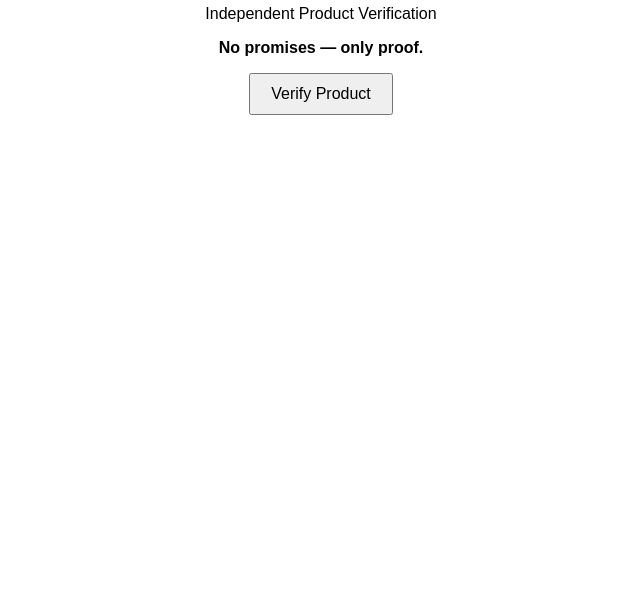
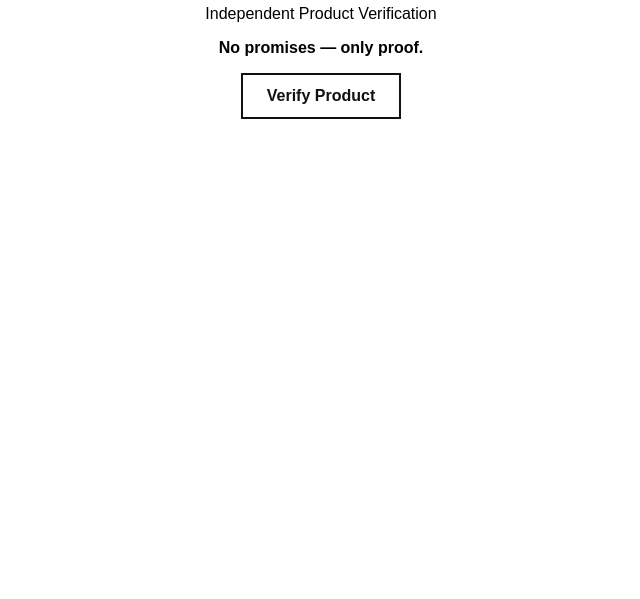
Before and after one commit to mikael230776-crypto/Fur-, a website: page verify.html in a window 1280 px wide. Shown: the part 201-800 px from the top of the page, without its empty margins (319-959 px from the left). Drawn offline with Linux system fonts and the light colour scheme.

Commit message:
Update verification link and button styling

```diff
--- a/verify.html
+++ b/verify.html
@@ -10,11 +10,11 @@
   <p>Independent Product Verification</p>
   <p><strong>No promises — only proof.</strong></p>
 
-  <a href="https://fur-main.vercel.app/api/verify?tagId=FUR-000001">
-    <button style="padding:10px 20px; font-size:16px;">
-      Verify Product
-    </button>
-  </a>
+<a href="/api/verify?tagId=FUR-000001"
+   style="display:inline-block; padding:12px 24px; font-size:16px; font-weight:bold; color:#111; text-decoration:none; border:2px solid #111;">
+  Verify Product
+</a>
+
 
 </body>
 </html>
```
